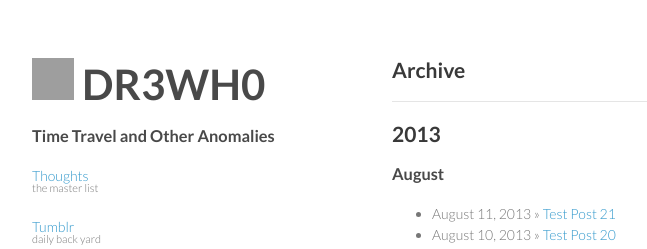
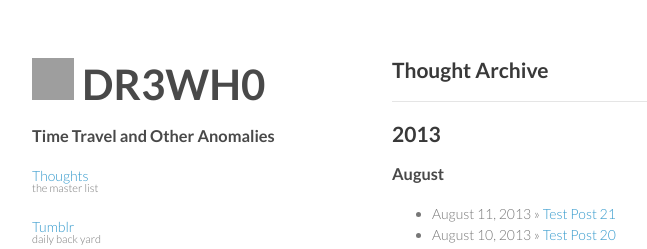
Before and after one commit to drewhop/drewhop.github.io, a Jekyll site: the page built from archive.html, in a window 1280 px wide. Shown: the top 249 px of the page, without its empty margins (178-825 px from the left). Built offline with Jekyll 4.4.1, drawn with Linux system fonts in a browser that asks for light colours; comment, search, counter and statistics services are not loaded; grey boxes are pictures that could not be loaded.

Commit message:
Update archive.html

```diff
--- a/archive.html
+++ b/archive.html
@@ -1,11 +1,11 @@
 ---
 layout: default
-title : Archive
+title : Thought Archive
 header : Post Archive
 group: navigation
 ---
 
-<h2>Archive</h2>
+<h2>Thought Archive</h2>
 <hr/>
 
 {% include JB/setup %}
```
